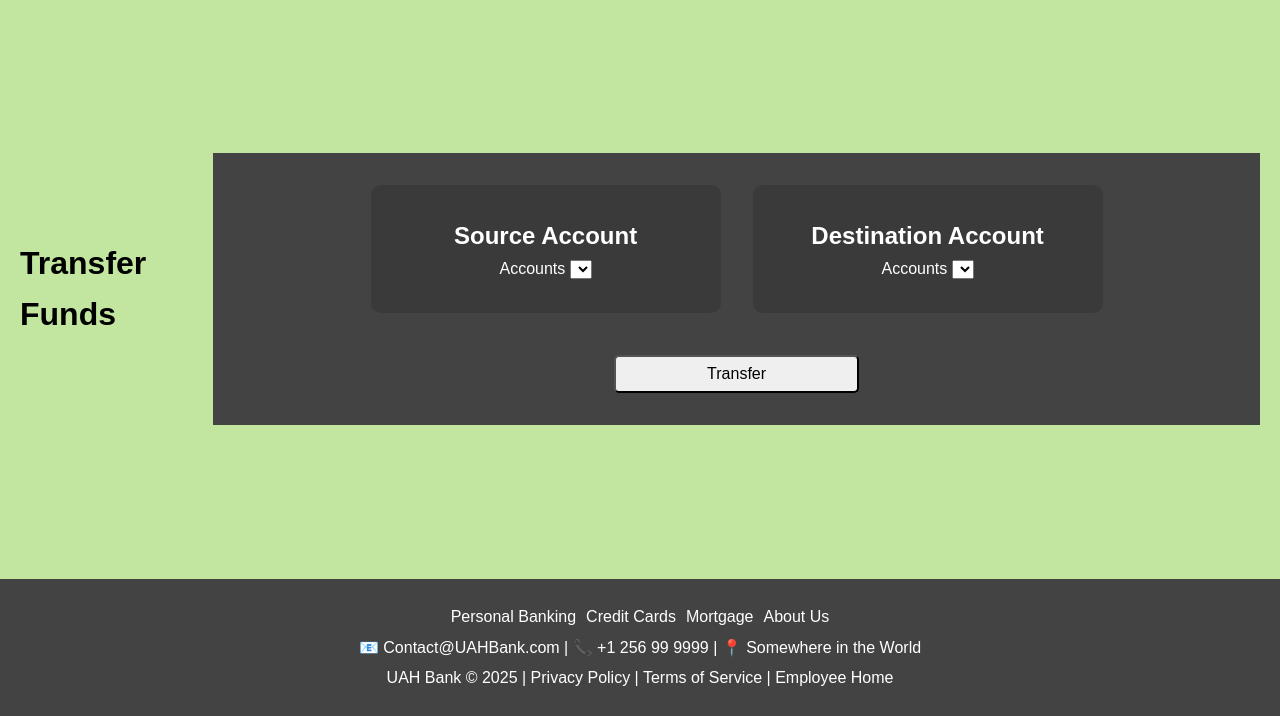
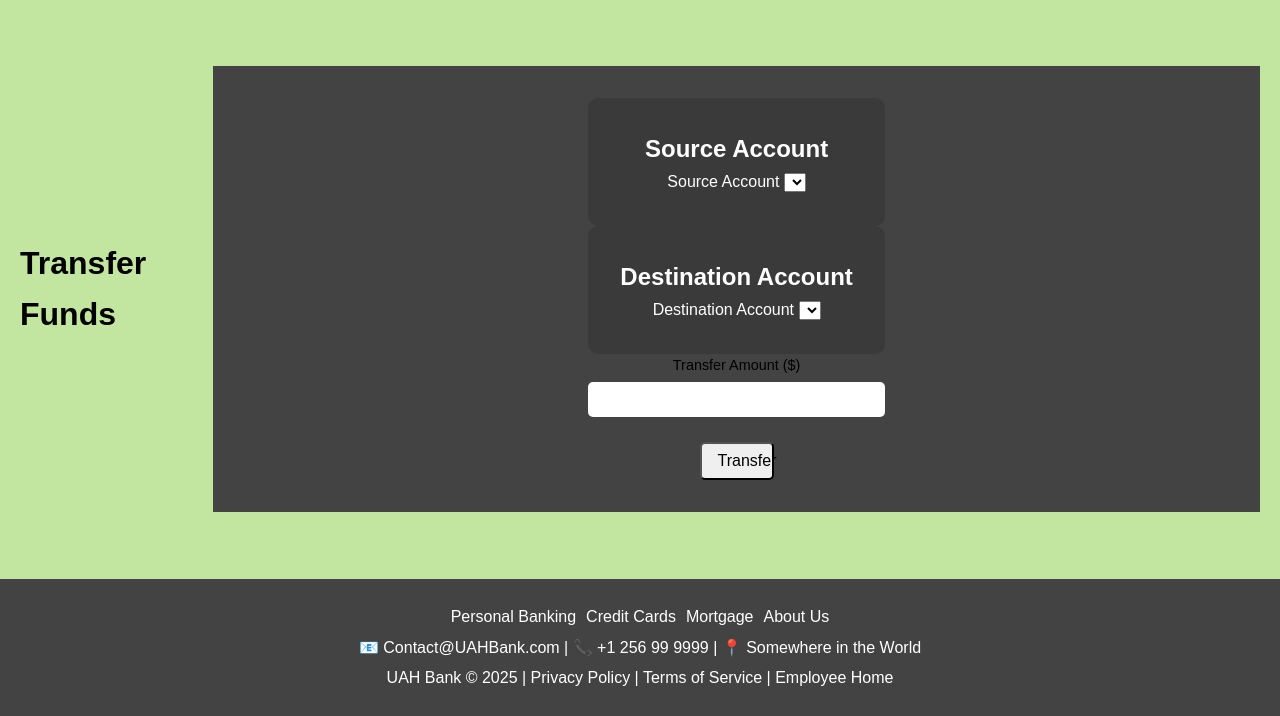
Before and after one commit to bailee1531/CS499-BankManagement, a Flask app: page /account/transfer in a window 1280 px wide. Shown: the part 84-800 px from the top of the page. Run offline with Flask 3, Linux system fonts and the light colour scheme; the visitor is signed in with stand-in values (Sample User, id 1); lists and menus that the app fills with data are empty.

Commit message:
Combined dropdowns b/c they have the same options. Added field to enter transfer amount. Connected transfer funds script to frontend. Modified register_step3.html so accounts are not lowercase. Made error message from fundTransfer.py return message from withdrawMoney.py to be less vague

```diff
--- a/app/blueprints/customer/forms.py
+++ b/app/blueprints/customer/forms.py
@@ -1,48 +1,37 @@
 # Importing necessary libraries from Flask-WTF and WTForms
 from flask_wtf import FlaskForm
-from wtforms import SelectField
+from wtforms import SelectField, DecimalField
+from wtforms.validators import DataRequired, NumberRange
 from app.blueprints.sharedUtilities import (
     get_logged_in_customer, get_customer_accounts,
     flash_error
 )
 
-class AccountsForm(FlaskForm):
-    group_id = SelectField(u'Accounts', choices=[])
+class TransferForm(FlaskForm):
+    src_account = SelectField('Source Account', choices=[])
+    dest_account = SelectField('Destination Account', choices=[])
+    amount = DecimalField(
+        'Transfer Amount ($)',
+        validators=[DataRequired(), NumberRange(min=0, message="Amount must be positive.")]
+    )
 
-def choose_src():
+def choose_account():
+    form = TransferForm()
     customer_id: int = get_logged_in_customer()  # Get the logged-in customer's ID
-    srcForm = AccountsForm()
     try:
         # Retrieve customer accounts data
         customer_accounts_df = get_customer_accounts(customer_id)
-        srcChoices = []
+        choices = []
         # Iterate through the customer accounts and create a list of account information
         for _, row in customer_accounts_df.iterrows():
-            if row["AccountType"] in ["checking", "savings", "money market"]:
-               srcChoices.append((str(row["AccountID"]), f"{row['AccountType']} {row['AccountID']}"))
-        srcForm.group_id.choices = srcChoices
-        return srcForm
+            if row["AccountType"] in ["Checking", "Savings", "Money Market"]:
+               choices.append((str(row["AccountID"]), f"{row['AccountType']} {row['AccountID']}"))
+        form.src_account.choices = choices
+        form.dest_account.choices = choices
+        return form
     except Exception as e:
         # If there is an error while retrieving the accounts, show an error message
         flash_error("Error retrieving account information.")
-        srcForm.group_id.choices = []  # Set an empty list for accounts on error
-        return srcForm
-
-def choose_dest():
-    customer_id: int = get_logged_in_customer()  # Get the logged-in customer's ID
-    destForm = AccountsForm()
-    try:
-        # Retrieve customer accounts data
-        customer_accounts_df = get_customer_accounts(customer_id)
-        destChoices = []
-        # Iterate through the customer accounts and create a list of account information
-        for _, row in customer_accounts_df.iterrows():
-            if row["AccountType"] in ["checking", "savings", "money market"]:
-               destChoices.append((str(row["AccountID"]), f"{row['AccountType']} {row['AccountID']}"))
-        destForm.group_id.choices = destChoices
-        return destForm
-    except Exception as e:
-        # If there is an error while retrieving the accounts, show an error message
-        flash_error("Error retrieving account information.")
-        destForm.group_id.choices = []  # Set an empty list for accounts on error
-        return destForm
+        form.src_account.choices = []  # Set an empty list for accounts on error
+        form.dest_account.choices = []
+        return form
--- a/app/blueprints/customer/routes.py
+++ b/app/blueprints/customer/routes.py
@@ -7,7 +7,7 @@ from app.blueprints.sharedUtilities import (
     get_customer_accounts,
     login_required, flash_error, flash_success
 )
-from app.blueprints.customer.forms import AccountsForm, choose_src, choose_dest
+from app.blueprints.customer.forms import TransferForm, choose_account
 
 # Create a Blueprint for the customer-related routes
 customer_bp = Blueprint('customer', __name__, template_folder='templates')
@@ -80,20 +80,21 @@ def account_detail(account_id: int) -> Response:
 @customer_bp.route('/account/transfer', methods=['GET', 'POST'])
 @login_required('customer_id')
 def transfer_funds() -> Response:
-    srcForm = AccountsForm()
-    destForm = AccountsForm()
-    srcForm = choose_src()
-    destForm = choose_dest()
-    if srcForm.validate_on_submit():
+    form = TransferForm()
+    form = choose_account()
+    amount = form.amount.data
+
+    if form.validate_on_submit():
         try:
-            src_account = srcForm.group_id.data
-            # transfer_result = fundTransfer.transferFunds(src_account, dest_account, amount=10.0)
-            # if transfer_result.get("status") == "error":
-            #     flash_error(transfer_result.get("message", "Transfer Failed"))
-            #     return redirect(url_for("customer.customer_dashboard"))
-            # flash_success(transfer_result.get("message", "Transfer Complete"))
-            # return redirect(url_for("customer.customer_dashboard"))
+            src_account = int(form.src_account.data)
+            dest_account = int(form.dest_account.data)
+            transfer_result = fundTransfer.transferFunds(src_account, dest_account, amount)
+            if transfer_result.get("status") == "error":
+                flash_error(transfer_result.get("message", "Transfer Failed"))
+                return redirect(url_for("customer.customer_dashboard"))
+            flash_success(transfer_result.get("message", "Transfer Complete"))
+            return redirect(url_for("customer.customer_dashboard"))
         except Exception as e:
             # If there is an error retrieving account details, show an error message and redirect
-            flash_error("Error retrieving account details.")
-    return render_template("customer/transfer_funds.html", srcForm=srcForm, destForm=destForm)
+            flash_error(f"Error retrieving account details. {str(e)}")
+    return render_template("customer/transfer_funds.html", form=form)
--- a/app/blueprints/customer/templates/customer/transfer_funds.html
+++ b/app/blueprints/customer/templates/customer/transfer_funds.html
@@ -11,6 +11,7 @@
 {% block head_extra %}
   {{ super() }}
   <link rel="stylesheet" href="{{ url_for('static', filename='css/user_dashboard.css') }}">
+  <link rel="stylesheet" href="{{ url_for('static', filename='css/deposit.css') }}">
 {% endblock %}
 
 {% block content %}
@@ -21,21 +22,30 @@
     <!-- Section for displaying all accounts -->
     <section class="accounts-section">
       <div class="accounts-container">
+        <form action="{{ url_for('customer.transfer_funds') }}" method="post" novalidate>
+            {{ form.hidden_tag() }} <!-- Hidden form tag for CSRF protection -->
             <article class="account-box" style="box-shadow: none; transition: none; color:white; transform: none; border: none;">
                 <h2>Source Account</h2>
-            <form action="{{ url_for('customer.transfer_funds') }}" method="post" novalidate>
-                {{ srcForm.hidden_tag() }} <!-- Hidden form tag for CSRF protection -->
-                {{ srcForm.group_id.label }} {{ srcForm.group_id() }}
-            </form>
+                {{ form.src_account.label }} {{ form.src_account() }}
             </article>
             <article class="account-box" style="box-shadow: none; transition: none; color:white; transform: none; border: none;">
                 <h2>Destination Account</h2>
-            <form action="{{ url_for('customer.transfer_funds') }}" method="post" novalidate>
-                {{ destForm.hidden_tag() }} <!-- Hidden form tag for CSRF protection -->
-                {{ destForm.group_id.label }} {{ destForm.group_id() }}
+                {{ form.dest_account.label }} {{ form.dest_account }}
+            </article>
+            <div class="form-group">
+                <!-- Label for the deposit amount input field -->
+                <label for="{{ form.amount.id }}">{{ form.amount.label.text }}</label>
+
+                <!-- Deposit amount input field with additional attributes for accessibility and styling -->
+                {{ form.amount(size=32, **{'class': 'form-control', 'id': form.amount.id, 'aria-describedby': 'deposit-help'}) }}
+
+                <!-- Help text for deposit field -->
+                <small id="deposit-help" class="visually-hidden">
+                    Enter a valid amount in USD to transfer between your accounts.
+                </small>
+            </div>
+            <button class='btn' type="submit" style="width: 25%;">Transfer</button>
         </form>
-        </article>
-        <button class='btn' type="submit" style="width: 25%;">Transfer</button>
       </div>
     </section>
   </main>
--- a/scripts/fundTransfer.py
+++ b/scripts/fundTransfer.py
@@ -79,4 +79,4 @@ def transferFunds(srcAccID: int, destAccID: int, amount: Decimal) -> dict:
             deposit(srcAccID, amount)  # Refund the withdrawn amount
             return {"status": "error", "message": "Deposit failed. Transaction rolled back."}
     else:
-        return {"status": "error", "message": "Withdrawal failed. Transfer aborted."}
+        return {"status": "error", "message": withdraw_result.get("message")}
```
Also changed, not shown: app/blueprints/registration/templates/registration/register_step3.html (+5 -5 lines). Lines whose indentation alone changed are shown as unchanged.
